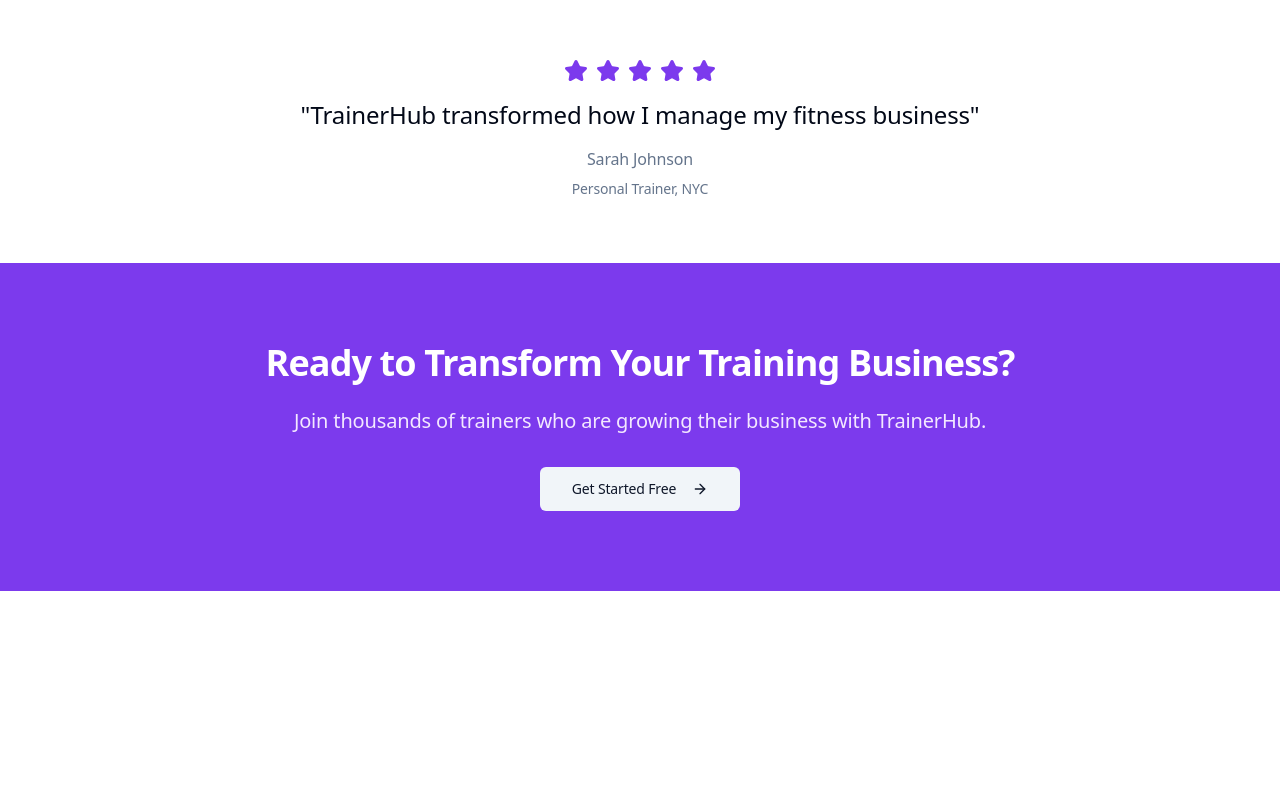
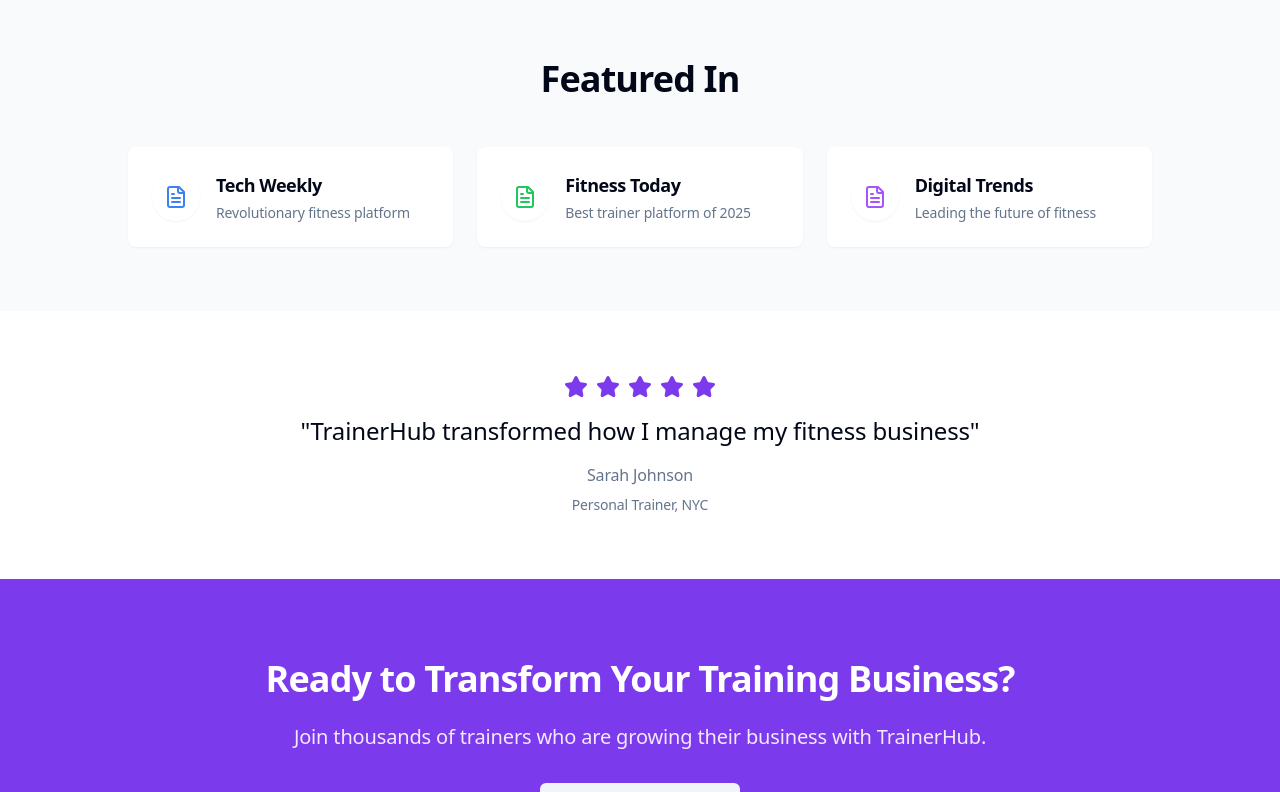
Before and after one commit to The0ne18/trainerhub-dashboard-pilot, a React (Vite) app: page / in a window 1280 px wide. Shown: the part 2773-3565 px from the top of the page. Before the commit the page ends 3364 px from the top, so only its background shows below. Built offline with nearby package versions, Linux system fonts and the light colour scheme.

Commit message:
Fix: Add social proof section to landing page
Add the social proof section to the landing page.

```diff
--- a/src/pages/Landing.tsx
+++ b/src/pages/Landing.tsx
@@ -1,7 +1,26 @@
+import React from 'react';
 import { Link } from 'react-router-dom';
 import { Button } from '@/components/ui/button';
-import { ArrowRight, Dumbbell, Users, Calendar, ChartLine, CheckCircle, Shield, Gift, Star, Play, MessageCircle } from 'lucide-react';
 import { Card, CardContent } from '@/components/ui/card';
+import { ArrowRight, Dumbbell, Users, Calendar, ChartLine, CheckCircle, Shield, Gift, Star, Play, MessageCircle, FileText } from 'lucide-react';
+
+const magazines = [
+  {
+    name: "Tech Weekly",
+    quote: "Revolutionary fitness platform",
+    iconColor: "text-blue-500"
+  },
+  {
+    name: "Fitness Today",
+    quote: "Best trainer platform of 2025",
+    iconColor: "text-green-500"
+  },
+  {
+    name: "Digital Trends",
+    quote: "Leading the future of fitness",
+    iconColor: "text-purple-500"
+  }
+];
 
 const Landing = () => {
   return (
@@ -145,7 +164,7 @@ const Landing = () => {
         </div>
       </section>
 
-      {/* Enhanced Reviews Section */}
+      {/* Reviews Section */}
       <section className="py-20 bg-white">
         <div className="container mx-auto px-4">
           <h2 className="text-3xl md:text-4xl font-bold text-center mb-12">What Our Users Say</h2>
@@ -222,7 +241,32 @@ const Landing = () => {
         </div>
       </section>
 
-      {/* Social Proof Section - New section */}
+      {/* Magazine Features Section */}
+      <section className="py-16 bg-gray-50">
+        <div className="container mx-auto px-4">
+          <h2 className="text-3xl md:text-4xl font-bold text-center mb-12">Featured In</h2>
+          <div className="grid grid-cols-1 md:grid-cols-3 gap-6 max-w-5xl mx-auto">
+            {magazines.map((magazine, index) => (
+              <Card
+                key={magazine.name}
+                className="group hover:shadow-lg transition-all duration-300 border-none bg-white"
+              >
+                <CardContent className="p-6 flex items-center">
+                  <div className={`p-3 rounded-full ${magazine.iconColor} bg-white shadow-sm mr-4`}>
+                    <FileText className="h-6 w-6" />
+                  </div>
+                  <div>
+                    <h3 className="font-semibold text-lg mb-1">{magazine.name}</h3>
+                    <p className="text-muted-foreground text-sm">{magazine.quote}</p>
+                  </div>
+                </CardContent>
+              </Card>
+            ))}
+          </div>
+        </div>
+      </section>
+
+      {/* Social Proof Section */}
       <section className="py-16 bg-white">
         <div className="container mx-auto px-4 text-center">
           <div className="flex items-center justify-center gap-2 mb-4">
@@ -238,7 +282,7 @@ const Landing = () => {
         </div>
       </section>
 
-      {/* CTA Section - Enhanced with gradient background */}
+      {/* CTA Section */}
       <section className="py-20 bg-trainer-purple text-white">
         <div className="container mx-auto px-4 text-center">
           <h2 className="text-3xl md:text-4xl font-bold mb-6">Ready to Transform Your Training Business?</h2>
```
